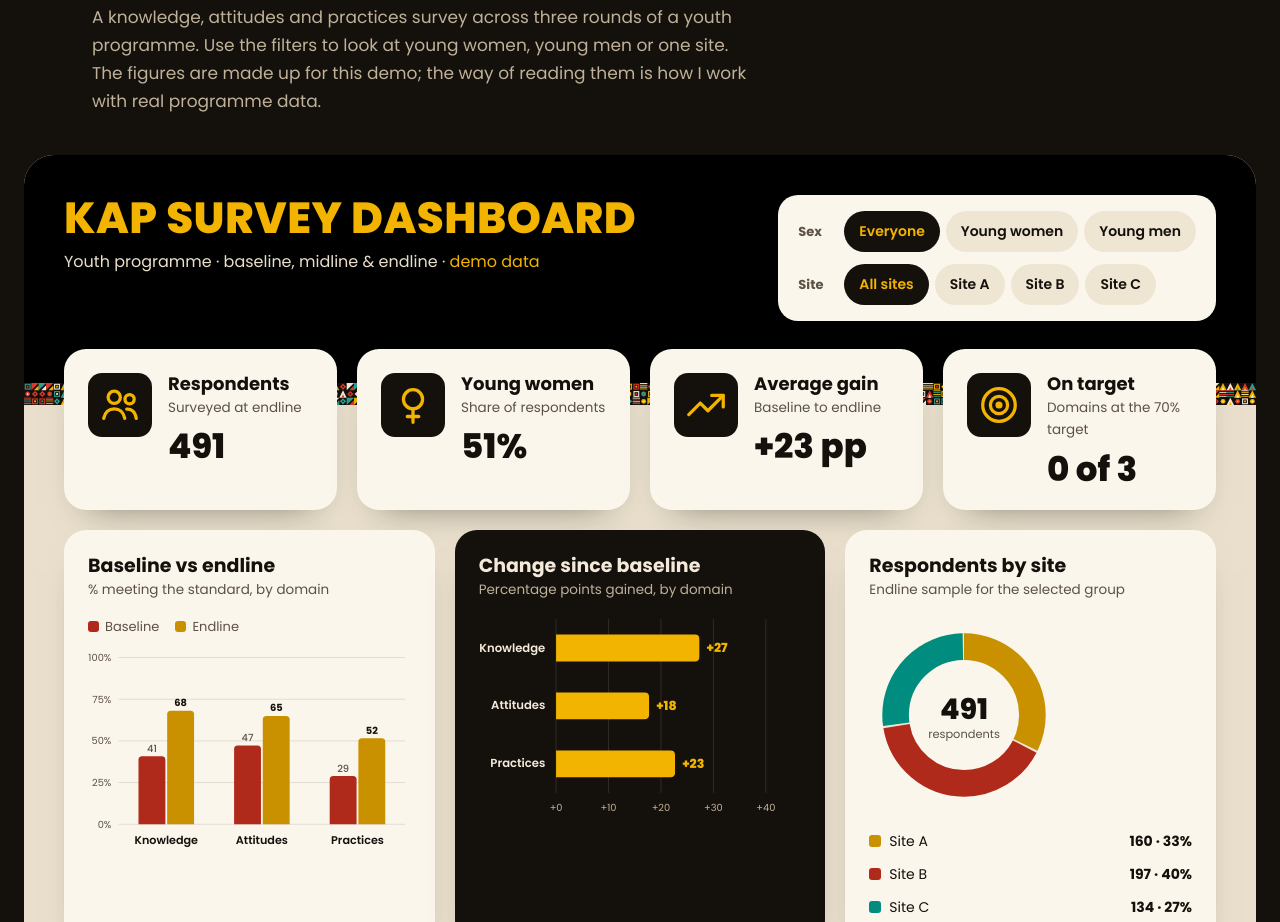
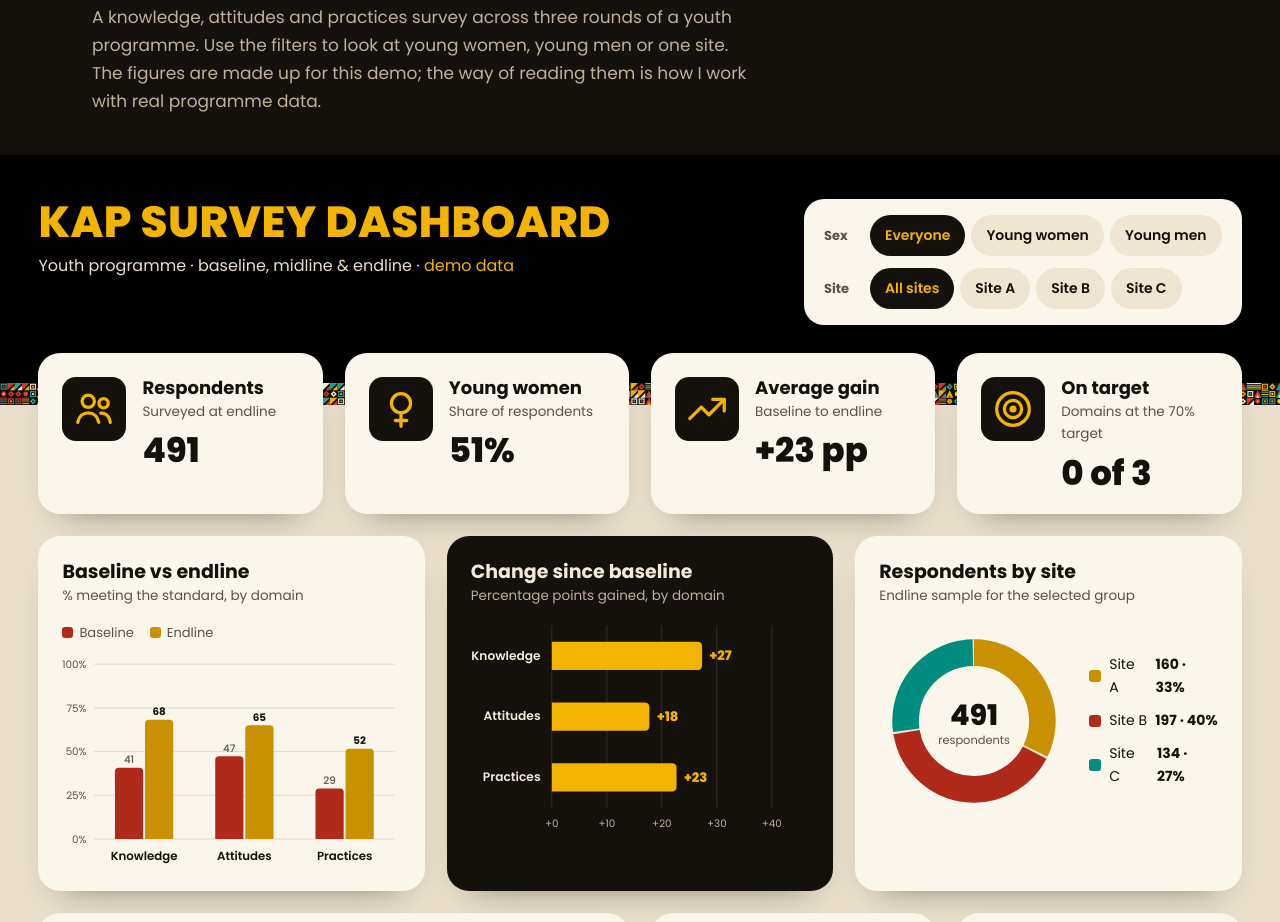
Before and after one commit to ekoudavid/ekoudavid.github.io, a plain HTML site: page index.html in a window 1280 px wide. Shown: the part 1422-2344 px from the top of the page. Drawn offline with Linux system fonts and the light colour scheme.

Commit message:
Make KAP dashboard full width

```diff
--- a/index.html
+++ b/index.html
@@ -42,10 +42,10 @@ a{color:#f2b400}a:hover{color:#ffd04d}
 <style>
 .band{height:132px;background-size:auto 132px!important}
 .band.thin{height:88px;background-size:auto 88px!important}
-.kd-outer{max-width:1320px;margin:0 auto;padding:0 24px}
-.kd{background:#e9dfcc;border-radius:30px;overflow:hidden;color:#14100b;position:relative}
+.kd-outer{width:100%;margin:0;padding:0}
+.kd{background:#e9dfcc;border-radius:0;overflow:hidden;color:#14100b;position:relative}
 .kd::before{content:"";position:absolute;left:0;right:0;top:0;height:250px;background:#000 url(kitenge.svg) repeat-x 0 100%/auto 22px;border-bottom:0}
-.kd-head{position:relative;display:flex;justify-content:space-between;align-items:flex-start;gap:24px;flex-wrap:wrap;padding:40px 40px 28px}
+.kd-head{position:relative;display:flex;justify-content:space-between;align-items:flex-start;gap:24px;flex-wrap:wrap;padding:44px clamp(16px,3vw,56px) 28px}
 .kd-title{margin:0;font-weight:800;font-size:clamp(28px,3.4vw,44px);line-height:1.05;text-transform:uppercase;letter-spacing:.01em;color:#f2b400}
 .kd-sub{margin:8px 0 0;font-size:16px;color:#e9dfcc}
 .kd-filters{background:#fbf6ec;border-radius:20px;padding:16px 20px;display:flex;flex-direction:column;gap:12px;box-shadow:0 18px 30px -18px rgba(0,0,0,.6)}
@@ -55,7 +55,7 @@ a{color:#f2b400}a:hover{color:#ffd04d}
 .kd .seg button{font:inherit;font-size:14px;font-weight:600;color:#14100b;background:#efe5d3;border:0;border-radius:999px;padding:9px 15px;min-height:40px;cursor:pointer}
 .kd .seg button:hover{background:#e3d5bc}
 .kd .seg button[aria-pressed="true"]{background:#14100b;color:#f2b400}
-.kd-grid{position:relative;display:grid;grid-template-columns:repeat(12,minmax(0,1fr));gap:20px;padding:0 40px 40px}
+.kd-grid{position:relative;display:grid;grid-template-columns:repeat(12,minmax(0,1fr));gap:22px;padding:0 clamp(16px,3vw,56px) 48px}
 .kd-card{background:#fbf6ec;border-radius:22px;padding:24px;box-shadow:0 18px 34px -24px rgba(20,16,11,.55);min-width:0}
 .kd-card.dark{background:#14100b;color:#f3ead9}
 .kd-card.dark .c-s{color:#bfb19a}
@@ -89,7 +89,7 @@ a{color:#f2b400}a:hover{color:#ffd04d}
 .status svg{width:14px;height:14px;fill:none;stroke:currentColor;stroke-width:2.2;stroke-linecap:round;stroke-linejoin:round}
 .adv{margin:10px 0 0;font-size:clamp(18px,1.8vw,22px);line-height:1.5;font-weight:500}
 @media (max-width:1060px){.s3{grid-column:span 6}.s4{grid-column:span 6}.s6,.s8{grid-column:span 12}}
-@media (max-width:640px){.s3,.s4,.s6,.s8{grid-column:span 12}.kd-grid{padding:0 16px 16px;gap:14px}.kd-head{padding:28px 16px 20px}.kd-outer{padding:0 12px}.band{height:96px;background-size:auto 96px!important}}
+@media (max-width:640px){.s3,.s4,.s6,.s8{grid-column:span 12}.kd-grid{padding:0 16px 16px;gap:14px}.kd-head{padding:28px 16px 20px}.kd-outer{padding:0}.band{height:96px;background-size:auto 96px!important}}
 </style>
 </head>
 <body>
```
